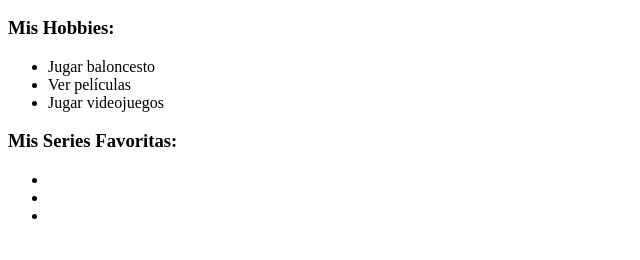
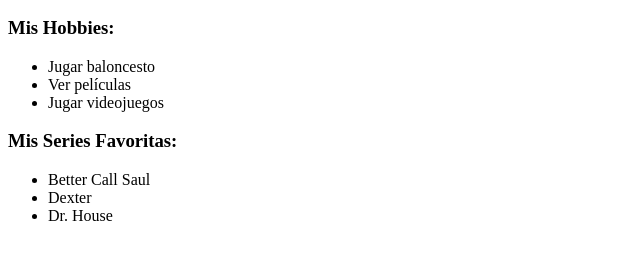
Before and after one commit to mrmeisawesome/tarea-bp-jueves, a plain HTML site: page index.html in a window 1280 px wide. Shown: the part 110-370 px from the top of the page, without its empty margins (0-640 px from the left). Drawn offline with Linux system fonts and the light colour scheme.

Commit message:
Añadi mis series favoritas a la lista

```diff
--- a/index.html
+++ b/index.html
@@ -18,9 +18,9 @@
 
     <h3>Mis Series Favoritas:</h3>
     <ul>
-        <li></li>
-        <li></li>
-        <li></li>
+        <li>Better Call Saul</li>
+        <li>Dexter</li>
+        <li>Dr. House</li>
     </ul>
 </body>
 </html>
```
